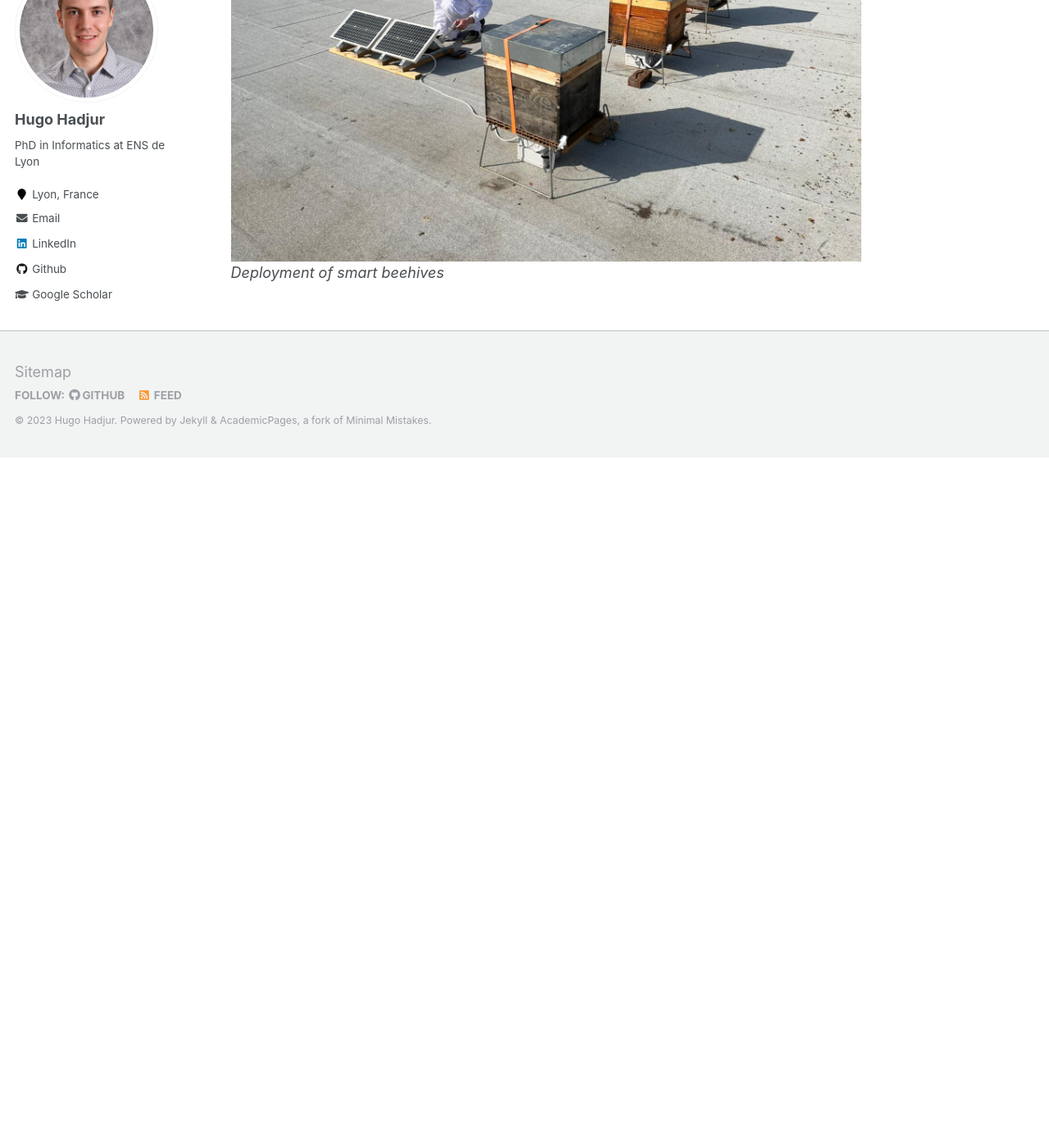
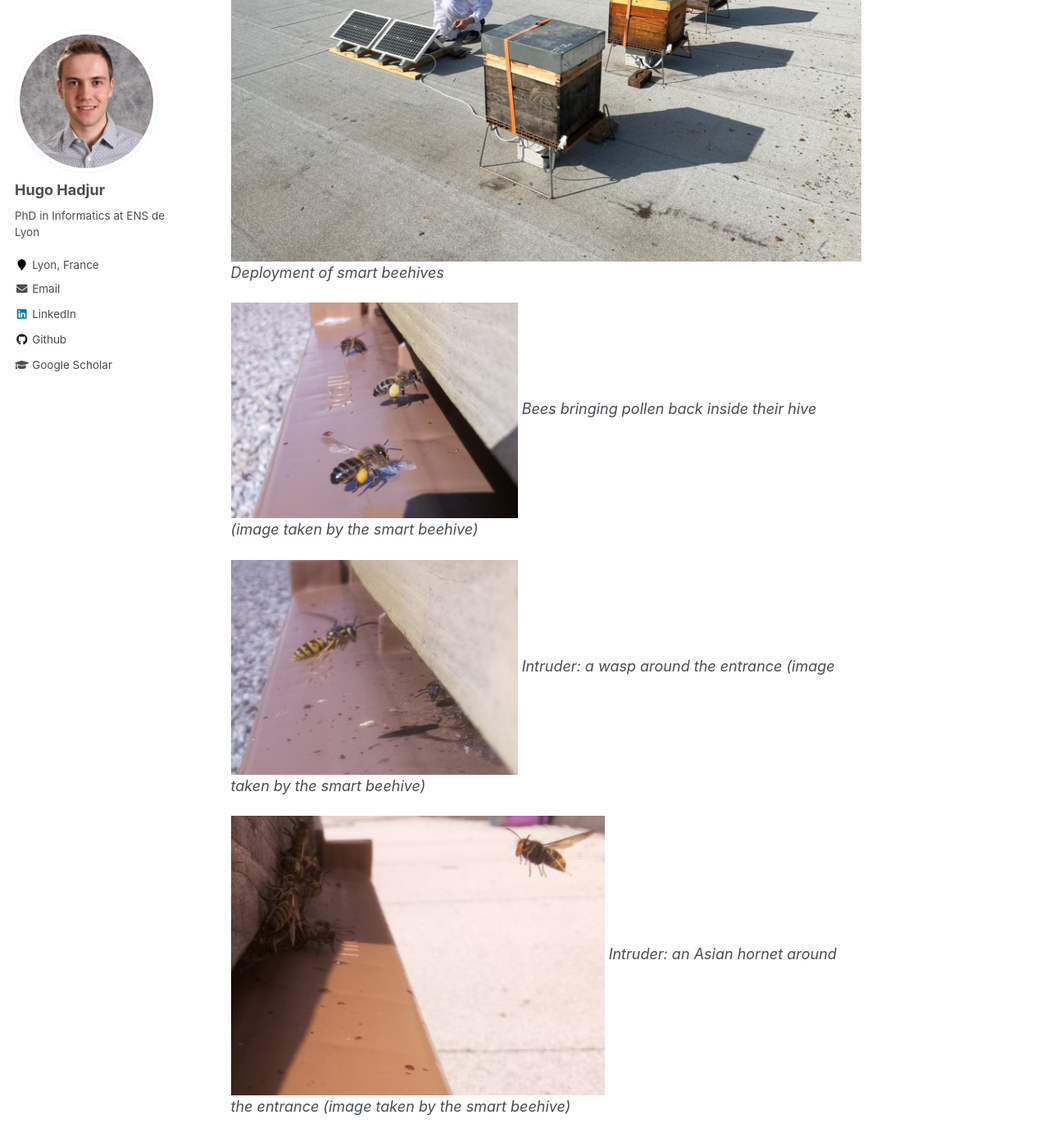
Before and after one commit to hadjurh/hadjurh.github.io, a Jekyll site: the page built from _pages/about.md, in a window 1280 px wide and 1400 px high, scrolled down 2104 px. Shown: the whole window at 82% size. Built offline with Jekyll 4.4.1, drawn with Linux system fonts in a browser that asks for light colours; before the commit the page ends 2662 px from its top, so only the background shows below that.

Commit message:
images from the system

```diff
--- a/_pages/about.md
+++ b/_pages/about.md
@@ -28,3 +28,12 @@ Sustainability in AI and IoT, Distributed computing, Deep learning, Data analysi
 
 ![Deployment of smart beehives](images/deployment_cachan.jpg){:class="img-responsive"}
 *Deployment of smart beehives*
+
+![Bees bringing pollen back inside their hive](images/bee_pollen.png){:class="img-responsive"}
+*Bees bringing pollen back inside their hive (image taken by the smart beehive)*
+
+![A wasp around the entrance](images/wasp.jpg){:class="img-responsive"}
+*Intruder: a wasp around the entrance (image taken by the smart beehive)*
+
+![An Asian hornet around the entrance](images/hornet.jpg){:class="img-responsive"}
+*Intruder: an Asian hornet around the entrance (image taken by the smart beehive)*
```
Also changed, not shown: images/bee_pollen.png (added), images/hornet.jpg (added), images/wasp.jpg (added).
